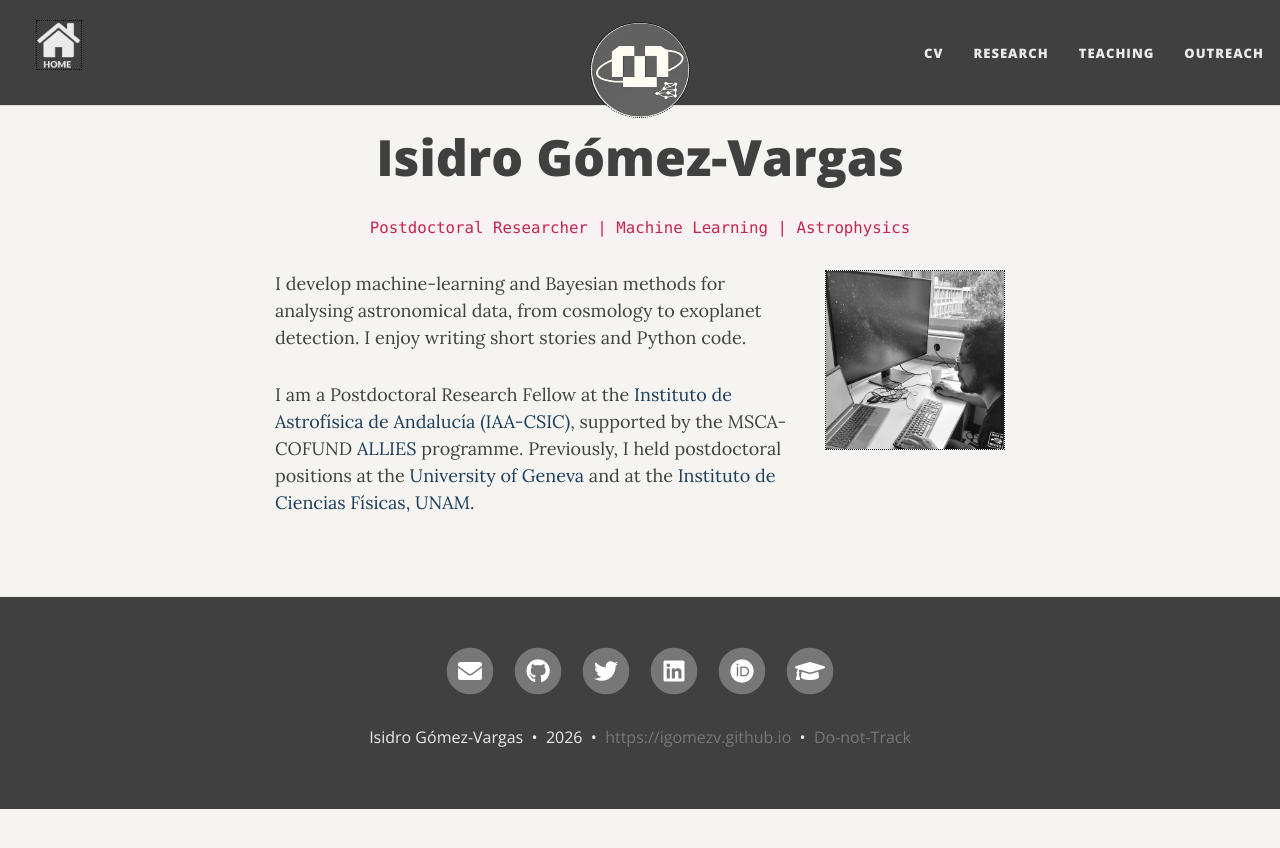
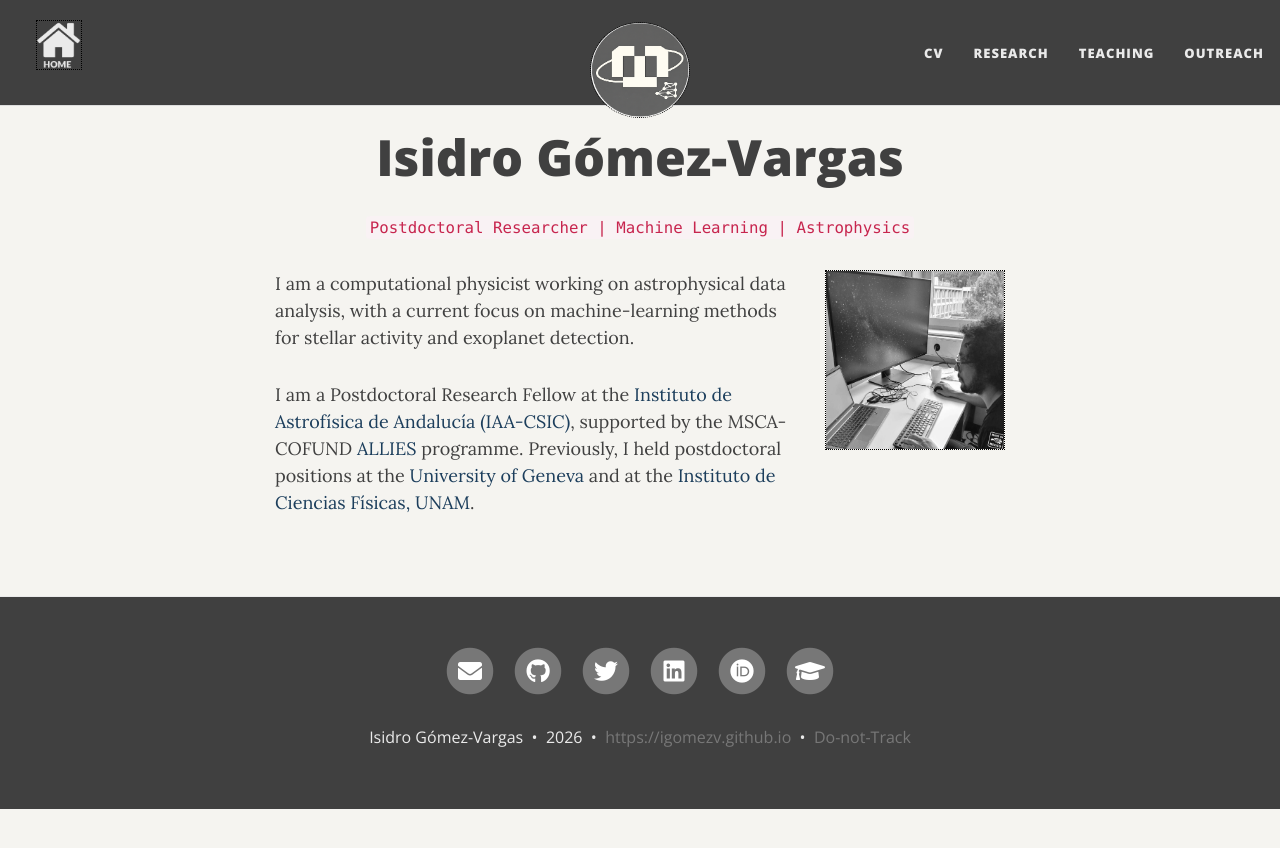
Before and after one commit to igomezv/igomezv.github.io, a Jekyll site: the page built from index.md, in a window 1280 px wide. Shown: the top 848 px of the page. Built offline with Jekyll 4.4.1, drawn with Linux system fonts in a browser that asks for light colours; nearby versions of some CDN libraries; comment, search, counter and statistics services are not loaded.

Commit message:
update intro

```diff
--- a/index.md
+++ b/index.md
@@ -20,7 +20,7 @@ img {
 <img src="https://igomezv.github.io/assets/img/isidro2mx.jpg" width="180" height="180">
 
 <p>
-I develop machine-learning and Bayesian methods for analysing astronomical data, from cosmology to exoplanet detection. I enjoy writing short stories and Python code.
+I am a computational physicist working on astrophysical data analysis, with a current focus on machine-learning methods for stellar activity and exoplanet detection.
 </p>
 
 <p>
```
